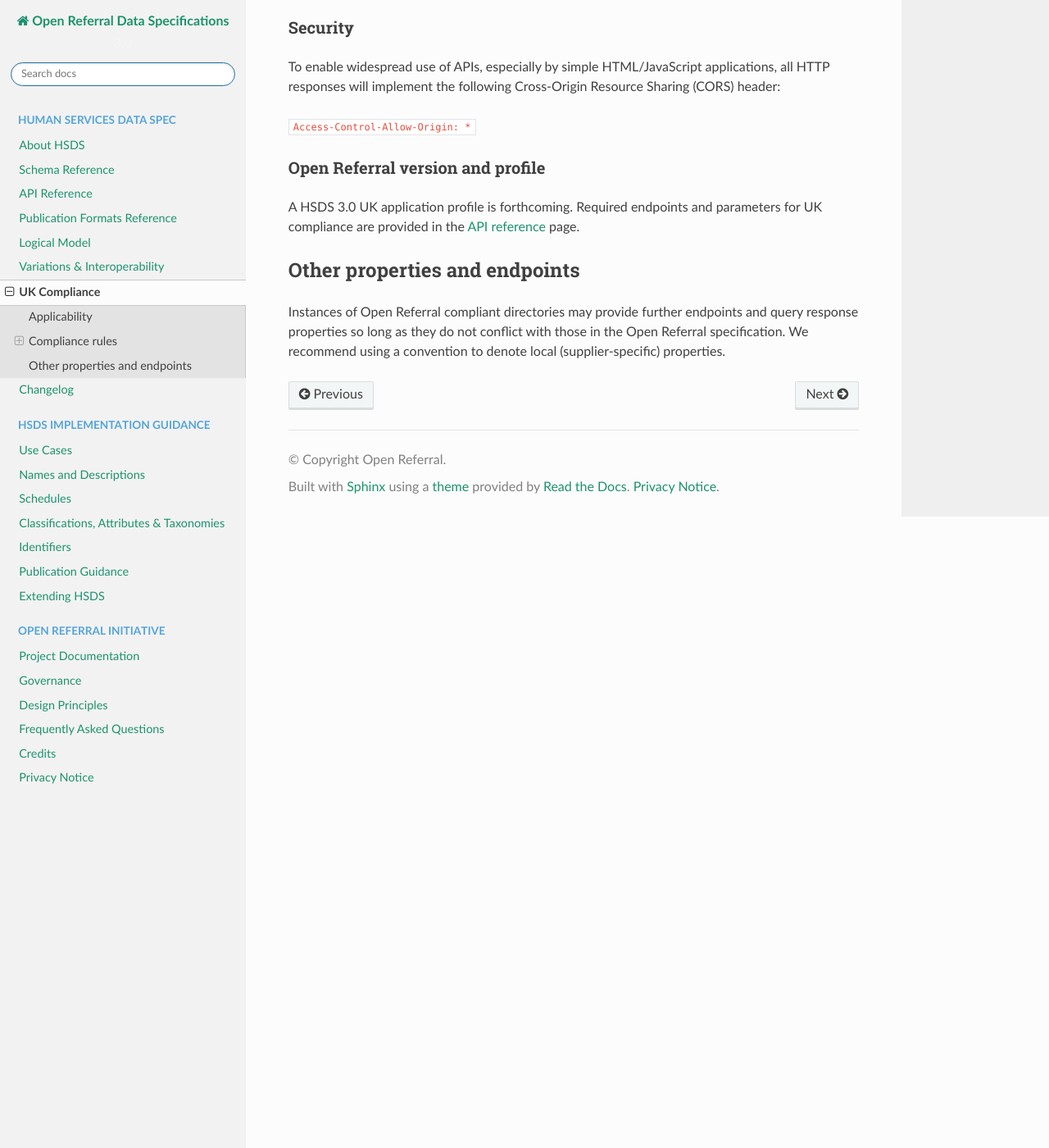
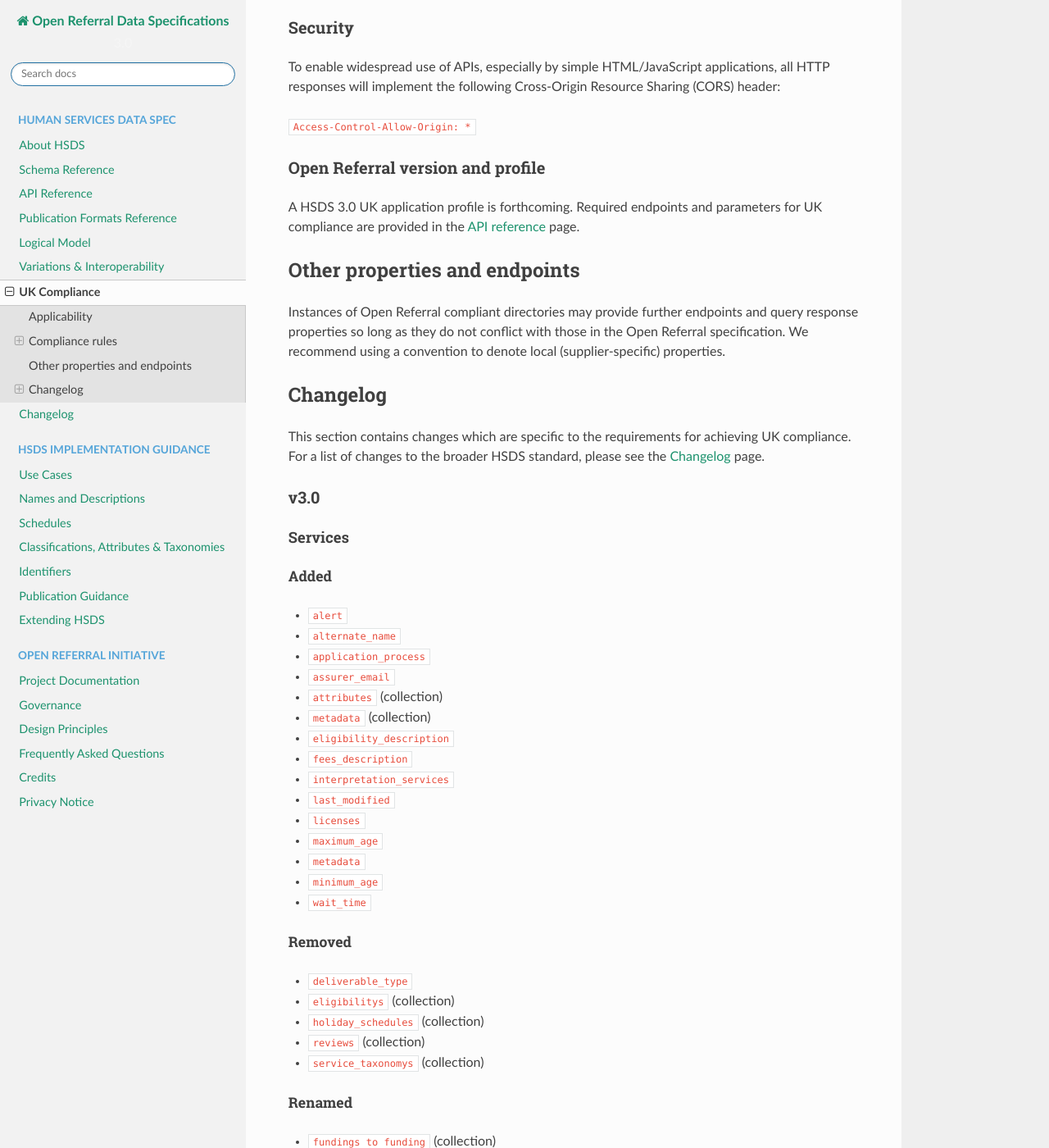
Before and after one commit to openreferral/specification, a Sphinx documentation site: the page built from docs/hsds/uk_compliance.md, in a window 1280 px wide and 1400 px high, scrolled down 950 px. Shown: the whole window at 82% size. Built offline with Sphinx 7.4.7 and the Read the Docs theme 2.0.0, drawn with Linux system fonts in a browser that asks for light colours; a script that is not in the unit is left out; comment, search, counter and statistics services are not loaded; some of the changed text lies outside the part shown.

Commit message:
Added changelog section to UK compliance

```diff
--- a/docs/hsds/uk_compliance.md
+++ b/docs/hsds/uk_compliance.md
@@ -41,3 +41,157 @@ A HSDS 3.0 UK application profile is forthcoming. Required endpoints and paramet
 ## Other properties and endpoints
 
 Instances of Open Referral compliant directories may provide further endpoints and query response properties so long as they do not conflict with those in the Open Referral specification. We recommend using a convention to denote local (supplier-specific) properties.
+
+## Changelog
+
+This section contains changes which are specific to the requirements for achieving UK compliance. For a list of changes to the broader HSDS standard, please see the [Changelog](changelog) page.
+
+### v3.0
+
+#### Services
+
+##### Added
+
+* `alert`
+* `alternate_name`
+* `application_process`
+* `assurer_email`
+* `attributes` (collection)
+* `metadata` (collection)
+* `eligibility_description`
+* `fees_description`
+* `interpretation_services`
+* `last_modified`
+* `licenses`
+* `maximum_age`
+* `metadata`
+* `minimum_age`
+* `wait_time`
+
+
+##### Removed
+
+* `deliverable_type`
+* `eligibilitys` (collection)
+* `holiday_schedules` (collection)
+* `reviews` (collection)
+* `service_taxonomys` (collection)
+
+##### Renamed
+
+* `fundings to funding` (collection)
+* `regular_schedules to schedules` (collection)
+
+#### Phones
+
+##### Replaced
+
+* `contact` replaced with `description`
+
+##### Added
+
+* `extension`
+* `languages`
+* `metadata`
+* `type`
+
+#### Contacts
+
+##### Added
+
+* `attributes` (collection)
+    * `phones`
+    * `program`
+    * `required_documents`
+
+
+##### Removed
+
+* `service`
+
+#### cost_options
+
+##### Added
+
+* `attributes`
+* `metadata`
+* `currency`
+
+##### Removed
+
+* `linkId`
+* `service`
+
+#### language
+
+##### Added
+
+* `attributes`
+* `code`
+* `name`
+* `metadata`
+* `note`
+
+##### Removed
+
+* `language`
+* `serviceId`
+
+#### organization
+
+##### Added
+
+* `alternate_name`
+* `attributes`
+* `contacts`
+* `email`
+* `funding`
+* `legal_status`
+* `locations`
+* `metadata`
+* `organization_identifiers`
+* `parent_organization_id`
+* `phones`
+* `programs`
+* `tax_id`
+* `tax_status`
+* `website`
+* `year_incorporated`
+
+#### service_areas
+
+##### Added
+
+* `attributes`
+* `description`
+* `extent_type`
+* `metadata`
+* `name`
+
+#### service_at_locations
+
+##### Added
+
+* `attributes`
+* `contacts`
+* `description`
+* `location`
+
+#### location
+
+##### Added
+
+* `accessibility`
+* `addresses`
+* `alternate_name`
+* `attributes`
+* `contacts`
+* `external_identifier`
+* `external_identifier_type`
+* `languages`
+* `location_type`
+* `metadata`
+* `phones`
+* `schedules`
+* `transportation`
+* `url`
```
